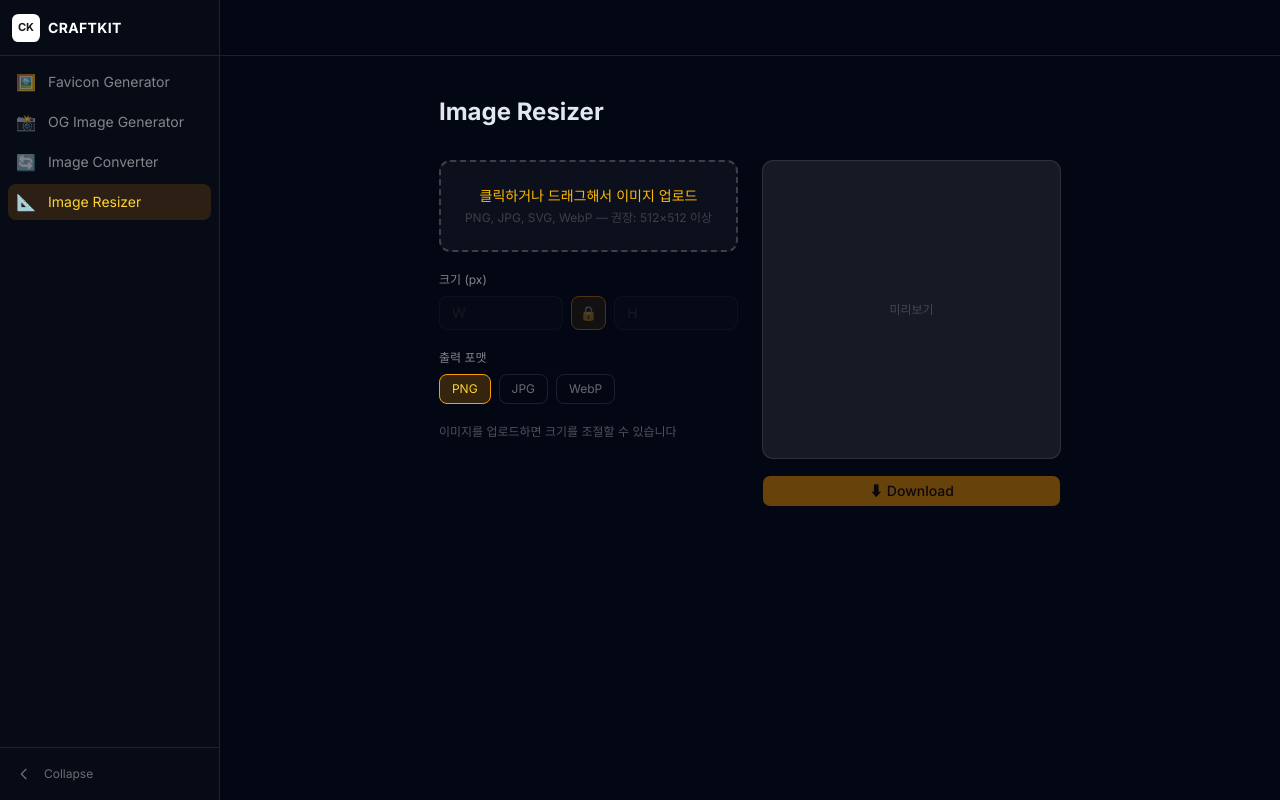
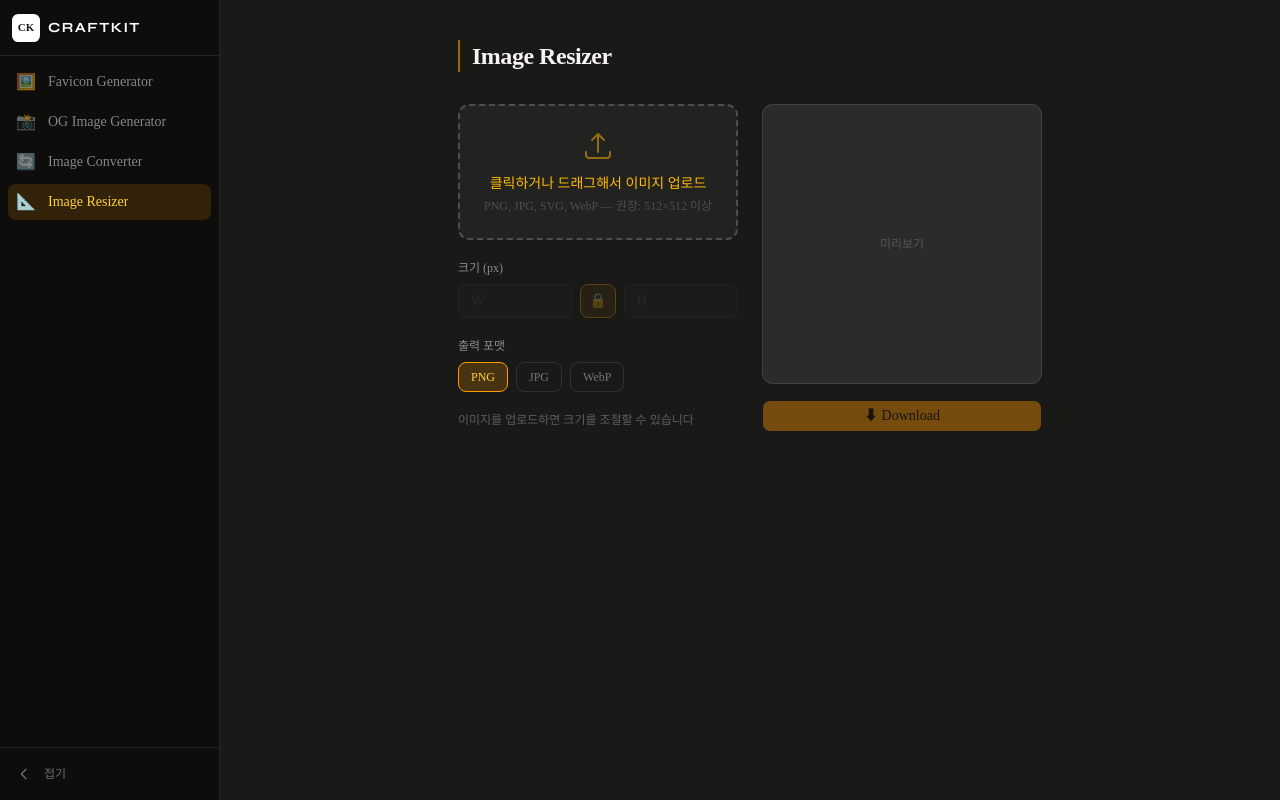
Before and after one commit to wjdxodbs/craftkit, a Next.js app: page /tools/image-resizer in a window 1280 px wide. Built offline with nearby package versions, Linux system fonts and the light colour scheme.

Commit message:
style: 폰트, 배경, 아이콘, 툴 페이지 UI 개선

```diff
--- a/app/globals.css
+++ b/app/globals.css
@@ -5,23 +5,23 @@
 @custom-variant dark (&:is(.dark *));
 
 :root {
-  --background: oklch(0.13 0.03 264);
-  --foreground: oklch(0.97 0.003 264);
-  --card: oklch(0.15 0.025 264);
-  --card-foreground: oklch(0.97 0.003 264);
-  --popover: oklch(0.15 0.025 264);
-  --popover-foreground: oklch(0.97 0.003 264);
+  --background: oklch(0.213 0.004 107);
+  --foreground: oklch(0.97 0.003 45);
+  --card: oklch(0.231 0.004 85);
+  --card-foreground: oklch(0.97 0.003 45);
+  --popover: oklch(0.15 0.025 45);
+  --popover-foreground: oklch(0.97 0.003 45);
   --primary: oklch(0.78 0.18 73);
   --primary-foreground: oklch(0.15 0.05 73);
-  --secondary: oklch(0.2 0.02 264);
-  --secondary-foreground: oklch(0.97 0.003 264);
-  --muted: oklch(0.2 0.02 264);
-  --muted-foreground: oklch(0.55 0.015 264);
-  --accent: oklch(0.2 0.02 264);
-  --accent-foreground: oklch(0.97 0.003 264);
+  --secondary: oklch(0.2 0.02 45);
+  --secondary-foreground: oklch(0.97 0.003 45);
+  --muted: oklch(0.2 0.02 45);
+  --muted-foreground: oklch(0.55 0.015 45);
+  --accent: oklch(0.2 0.02 45);
+  --accent-foreground: oklch(0.97 0.003 45);
   --destructive: oklch(0.6 0.22 27);
-  --border: oklch(0.19 0.02 264);
-  --input: oklch(0.19 0.02 264);
+  --border: oklch(0.19 0.02 45);
+  --input: oklch(0.19 0.02 45);
   --ring: oklch(0.78 0.18 73);
   --chart-1: oklch(0.87 0 0);
   --chart-2: oklch(0.556 0 0);
@@ -29,22 +29,22 @@
   --chart-4: oklch(0.371 0 0);
   --chart-5: oklch(0.269 0 0);
   --radius: 0.5rem;
-  --sidebar: oklch(0.15 0.025 264);
-  --sidebar-foreground: oklch(0.97 0.003 264);
+  --sidebar: oklch(0.159 0.005 85);
+  --sidebar-foreground: oklch(0.97 0.003 45);
   --sidebar-primary: oklch(0.78 0.18 73);
   --sidebar-primary-foreground: oklch(0.15 0.05 73);
-  --sidebar-accent: oklch(0.2 0.02 264);
-  --sidebar-accent-foreground: oklch(0.97 0.003 264);
-  --sidebar-border: oklch(0.19 0.02 264);
+  --sidebar-accent: oklch(0.2 0.02 45);
+  --sidebar-accent-foreground: oklch(0.97 0.003 45);
+  --sidebar-border: oklch(0.19 0.02 45);
   --sidebar-ring: oklch(0.78 0.18 73);
 }
 
 @theme inline {
   --color-background: var(--background);
   --color-foreground: var(--foreground);
-  --font-sans: var(--font-sans);
+  --font-sans: var(--font-dm-sans);
   --font-mono: var(--font-geist-mono);
-  --font-heading: var(--font-sans);
+  --font-heading: var(--font-syne);
   --color-sidebar-ring: var(--sidebar-ring);
   --color-sidebar-border: var(--sidebar-border);
   --color-sidebar-accent-foreground: var(--sidebar-accent-foreground);
@@ -93,4 +93,8 @@
   html {
     @apply font-sans;
   }
+  h1, h2, h3 {
+    font-family: var(--font-heading);
+    letter-spacing: -0.02em;
+  }
 }
--- a/app/layout.tsx
+++ b/app/layout.tsx
@@ -1,8 +1,18 @@
 import type { Metadata } from 'next'
-import { Inter } from 'next/font/google'
+import { Syne, DM_Sans } from 'next/font/google'
 import './globals.css'
 
-const inter = Inter({ subsets: ['latin'] })
+const syne = Syne({
+  subsets: ['latin'],
+  weight: ['400', '500', '600', '700', '800'],
+  variable: '--font-syne',
+})
+
+const dmSans = DM_Sans({
+  subsets: ['latin'],
+  weight: ['400', '500', '600'],
+  variable: '--font-dm-sans',
+})
 
 export const metadata: Metadata = {
   title: 'Craftkit',
@@ -24,7 +34,7 @@ export default function RootLayout({
 }) {
   return (
     <html lang="ko">
-      <body className={`${inter.className} antialiased`}>{children}</body>
+      <body className={`${syne.variable} ${dmSans.variable} antialiased`}>{children}</body>
     </html>
   )
 }
--- a/app/tools/layout.tsx
+++ b/app/tools/layout.tsx
@@ -10,7 +10,6 @@ export default function ToolsLayout({
     <div className="flex min-h-screen bg-background">
       <Sidebar />
       <main className="flex min-w-0 flex-1 flex-col bg-background">
-        <div className="h-14 border-b border-white/10" />
         {children}
       </main>
     </div>
--- a/src/features/image-upload/ui/ImageUpload.tsx
+++ b/src/features/image-upload/ui/ImageUpload.tsx
@@ -1,5 +1,5 @@
 'use client'
-import { useRef, useState, useCallback } from 'react'
+import { useRef, useState } from 'react'
 
 interface Props {
   onFileLoad: (img: HTMLImageElement, dataUrl: string) => void
@@ -14,8 +14,7 @@ export function ImageUpload({
   const [isDragging, setIsDragging] = useState(false)
   const [fileName, setFileName] = useState<string | null>(null)
 
-  const handleFile = useCallback(
-    (file: File) => {
+  const handleFile = (file: File) => {
     setFileName(file.name)
     const reader = new FileReader()
     reader.onload = (e) => {
@@ -25,9 +24,7 @@ export function ImageUpload({
       img.src = dataUrl
     }
     reader.readAsDataURL(file)
-    },
-    [onFileLoad]
-  )
+  }
 
   const handleDrop = (e: React.DragEvent) => {
     e.preventDefault()
@@ -62,6 +59,20 @@ export function ImageUpload({
         </>
       ) : (
         <>
+          <svg
+            className="mx-auto mb-3 h-8 w-8 text-amber-400/50"
+            fill="none"
+            viewBox="0 0 24 24"
+            stroke="currentColor"
+            strokeWidth={1.5}
+            aria-hidden="true"
+          >
+            <path
+              strokeLinecap="round"
+              strokeLinejoin="round"
+              d="M3 16.5v2.25A2.25 2.25 0 005.25 21h13.5A2.25 2.25 0 0021 18.75V16.5m-13.5-9L12 3m0 0l4.5 4.5M12 3v13.5"
+            />
+          </svg>
           <p className="text-sm text-amber-400">클릭하거나 드래그해서 이미지 업로드</p>
           <p className="mt-1 text-xs text-white/20">
             PNG, JPG, SVG, WebP — 권장: 512×512 이상
--- a/src/views/favicon-tool/ui/FaviconToolView.tsx
+++ b/src/views/favicon-tool/ui/FaviconToolView.tsx
@@ -1,10 +1,9 @@
-'use client'
 import { FaviconGenerator } from '@/widgets/favicon-generator/ui/FaviconGenerator'
 
 export function FaviconToolView() {
   return (
     <div className="mx-auto max-w-4xl px-6 py-10">
-      <h1 className="mb-8 text-2xl font-bold text-slate-200">
+      <h1 className="mb-8 border-l-2 border-amber-500/60 pl-3 text-2xl font-bold text-foreground">
         Favicon Generator
       </h1>
       <FaviconGenerator />
--- a/src/views/image-converter-tool/ui/ImageConverterToolView.tsx
+++ b/src/views/image-converter-tool/ui/ImageConverterToolView.tsx
@@ -3,7 +3,7 @@ import { ImageConverter } from '@/widgets/image-converter/ui/ImageConverter'
 export function ImageConverterToolView() {
   return (
     <div className="mx-auto max-w-4xl px-6 py-10">
-      <h1 className="mb-8 text-2xl font-bold text-slate-200">
+      <h1 className="mb-8 border-l-2 border-amber-500/60 pl-3 text-2xl font-bold text-foreground">
         Image Converter
       </h1>
       <ImageConverter />
--- a/src/views/image-resizer-tool/ui/ImageResizerToolView.tsx
+++ b/src/views/image-resizer-tool/ui/ImageResizerToolView.tsx
@@ -3,7 +3,7 @@ import { ImageResizer } from '@/widgets/image-resizer/ui/ImageResizer'
 export function ImageResizerToolView() {
   return (
     <div className="mx-auto max-w-4xl px-6 py-10">
-      <h1 className="mb-8 text-2xl font-bold text-slate-200">
+      <h1 className="mb-8 border-l-2 border-amber-500/60 pl-3 text-2xl font-bold text-foreground">
         Image Resizer
       </h1>
       <ImageResizer />
--- a/src/views/og-image-tool/ui/OgImageToolView.tsx
+++ b/src/views/og-image-tool/ui/OgImageToolView.tsx
@@ -1,10 +1,9 @@
-'use client'
 import { OgImageGenerator } from '@/widgets/og-image-generator/ui/OgImageGenerator'
 
 export function OgImageToolView() {
   return (
     <div className="mx-auto max-w-4xl px-6 py-10">
-      <h1 className="mb-8 text-2xl font-bold text-slate-200">
+      <h1 className="mb-8 border-l-2 border-amber-500/60 pl-3 text-2xl font-bold text-foreground">
         OG Image Generator
       </h1>
       <OgImageGenerator />
--- a/src/widgets/sidebar/ui/Sidebar.tsx
+++ b/src/widgets/sidebar/ui/Sidebar.tsx
@@ -35,7 +35,7 @@ export function Sidebar() {
                 animate={{ opacity: 1, width: 'auto' }}
                 exit={{ opacity: 0, width: 0 }}
                 transition={{ duration: 0.15 }}
-                className="whitespace-nowrap text-sm font-bold tracking-wide text-white"
+                className="whitespace-nowrap text-sm font-bold tracking-widest text-white font-heading"
               >
                 CRAFTKIT
               </motion.span>
@@ -114,7 +114,7 @@ export function Sidebar() {
                 transition={{ duration: 0.12 }}
                 className="overflow-hidden whitespace-nowrap text-xs"
               >
-                Collapse
+                접기
               </motion.span>
             )}
           </AnimatePresence>
--- a/src/widgets/tool-card/ui/ToolCard.tsx
+++ b/src/widgets/tool-card/ui/ToolCard.tsx
@@ -18,10 +18,14 @@ export function ToolCard({ tool }: Props) {
   }
 
   return (
-    <motion.div whileHover={{ scale: 1.02 }} whileTap={{ scale: 0.98 }}>
+    <motion.div
+      whileHover={{ scale: 1.02 }}
+      whileTap={{ scale: 0.98 }}
+      style={{ '--glow': tool.accentColor + '55' } as React.CSSProperties}
+    >
       <Link href={tool.href}>
         <div
-          className="cursor-pointer rounded-xl p-4 transition-colors bg-card"
+          className="cursor-pointer rounded-xl p-4 bg-card transition-shadow hover:shadow-[0_0_20px_var(--glow)]"
           style={{
             border: `1px solid ${tool.borderColor}`,
           }}
```
Also changed, not shown: src/views/home/ui/HomeView.tsx (+16 -3 lines). Lines whose indentation alone changed are shown as unchanged.
